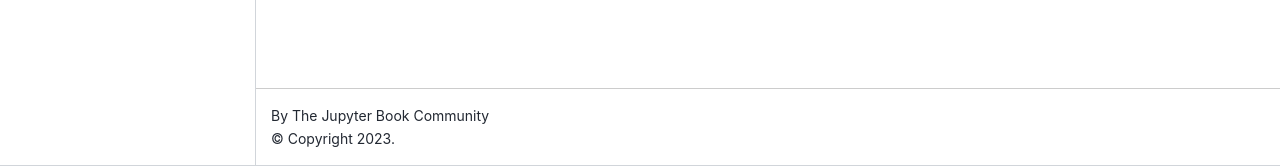
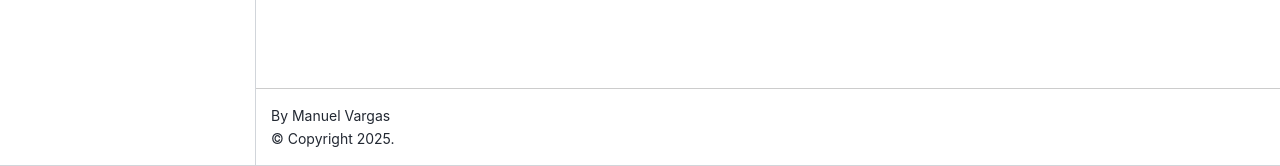
Before and after one commit to datos-geoespaciales-biodiversidad/datos-geoespaciales-biodiversidad.github.io, a Jupyter Book: the page built from intro.md, in a window 1280 px wide. Shown: the part 734-900 px from the top of the page. Built offline with Jupyter Book 1.0.4 settings and Sphinx 7.4.7 and the Sphinx Book theme 1.1.4, drawn with Linux system fonts in a browser that asks for light colours.

Commit message:
Modificar _config.yml - actualizar título, autor y otros elementos

```diff
--- a/_config.yml
+++ b/_config.yml
@@ -1,8 +1,9 @@
 # Book settings
 # Learn more at https://jupyterbook.org/customize/config.html
 
-title: My sample book
-author: The Jupyter Book Community
+title: Procesamiento de datos geoespaciales de biodiversidad
+author: Manuel Vargas
+copyright: "2025" # Copyright year to be placed in the footer
 logo: logo.png
 
 # Force re-execution of notebooks on each build.
```
